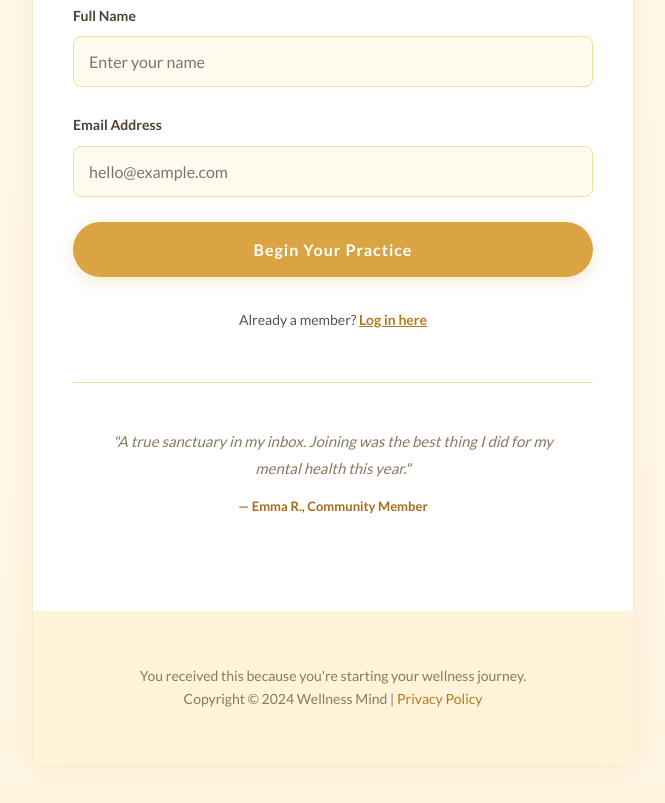
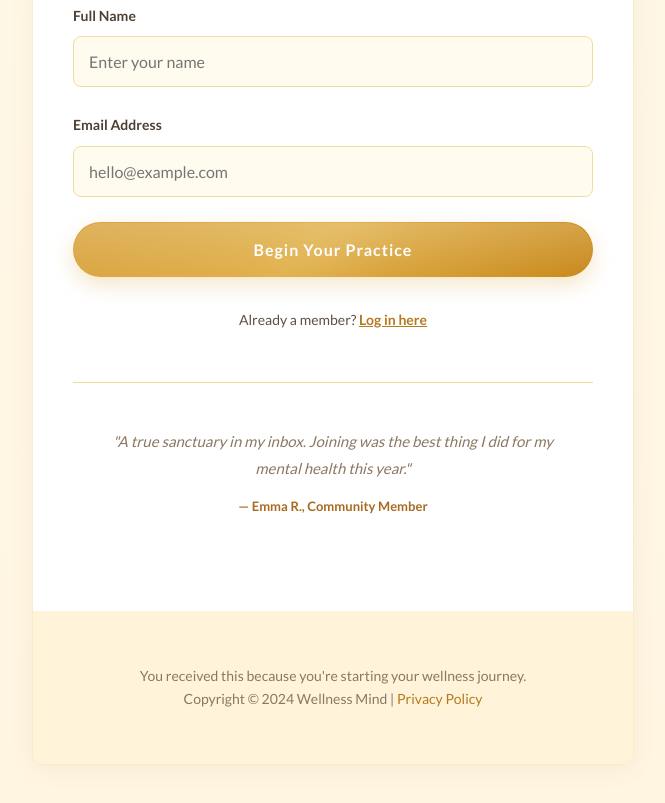
Before and after one commit to KingQuinn/Email-template, a website: page signup.html in a window 1280 px wide. Shown: the part 1133-1936 px from the top of the page, without its empty margins (307-972 px from the left). Drawn offline with nearby package versions, Linux system fonts and the light colour scheme.

Commit message:
golden sparkle

```diff
--- a/signup.html
+++ b/signup.html
@@ -188,6 +188,25 @@
                 transform: scale(1.03);
             }
         }
+        @keyframes goldenSweep {
+            0% {
+                transform: translateX(-145%) skewX(-22deg);
+                opacity: 0;
+            }
+            18% {
+                opacity: 0.12;
+            }
+            42% {
+                opacity: 0.48;
+            }
+            62% {
+                opacity: 0.18;
+            }
+            100% {
+                transform: translateX(170%) skewX(-22deg);
+                opacity: 0;
+            }
+        }
         h1, h2, h3 {
             font-family: 'Playfair Display', serif;
             color: #99612A; /* Honey bronze */
@@ -360,7 +379,10 @@
         .signup-button {
             display: block;
             width: 100%;
-            background-color: #D9A441;
+            position: relative;
+            overflow: hidden;
+            isolation: isolate;
+            background: linear-gradient(135deg, #D9A441 0%, #E1B14C 45%, #C98A1D 100%);
             color: #ffffff;
             text-decoration: none;
             text-align: center;
@@ -373,12 +395,33 @@
             cursor: pointer;
             transition: all 0.3s ease;
             font-family: 'Lato', sans-serif;
-            box-shadow: 0 4px 15px rgba(217, 164, 65, 0.25);
+            box-shadow: 0 8px 20px rgba(217, 164, 65, 0.28);
+        }
+        .signup-button::before {
+            content: "";
+            position: absolute;
+            inset: -35% auto -35% -20%;
+            width: 34%;
+            background: linear-gradient(115deg, rgba(255, 255, 255, 0) 15%, rgba(255, 248, 212, 0.95) 48%, rgba(255, 255, 255, 0) 82%);
+            opacity: 0;
+            transform: translateX(-145%) skewX(-22deg);
+            animation: goldenSweep 5.8s ease-in-out infinite;
+            pointer-events: none;
+            z-index: 0;
+        }
+        .signup-button::after {
+            content: "";
+            position: absolute;
+            inset: 1px;
+            border-radius: 50px;
+            background: linear-gradient(180deg, rgba(255, 255, 255, 0.16), rgba(255, 255, 255, 0));
+            pointer-events: none;
+            z-index: 0;
         }
         .signup-button:hover {
-            background-color: #BF861B;
+            background: linear-gradient(135deg, #D19A2B 0%, #E5B750 45%, #BF861B 100%);
             transform: translateY(-1px);
-            box-shadow: 0 6px 20px rgba(191, 134, 27, 0.3);
+            box-shadow: 0 10px 24px rgba(191, 134, 27, 0.34);
         }
         .footer {
             background-color: #FFF3D9;
```
